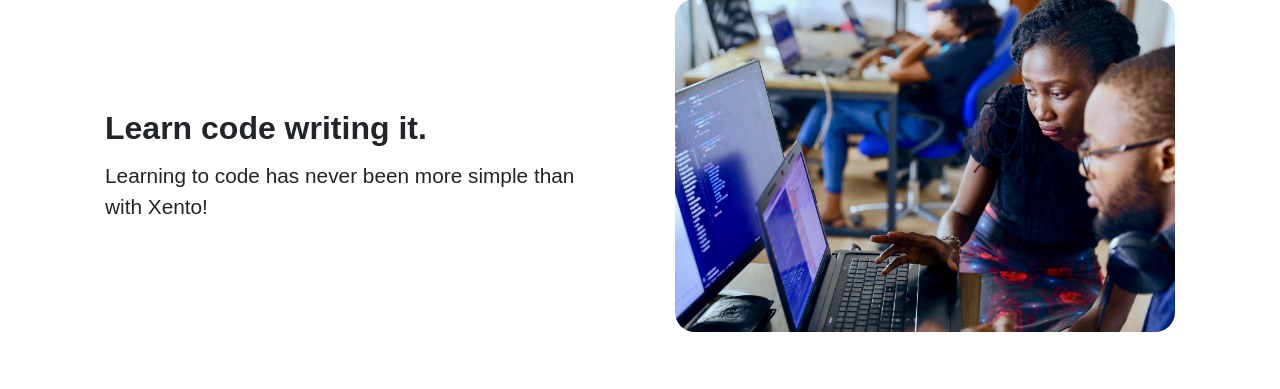
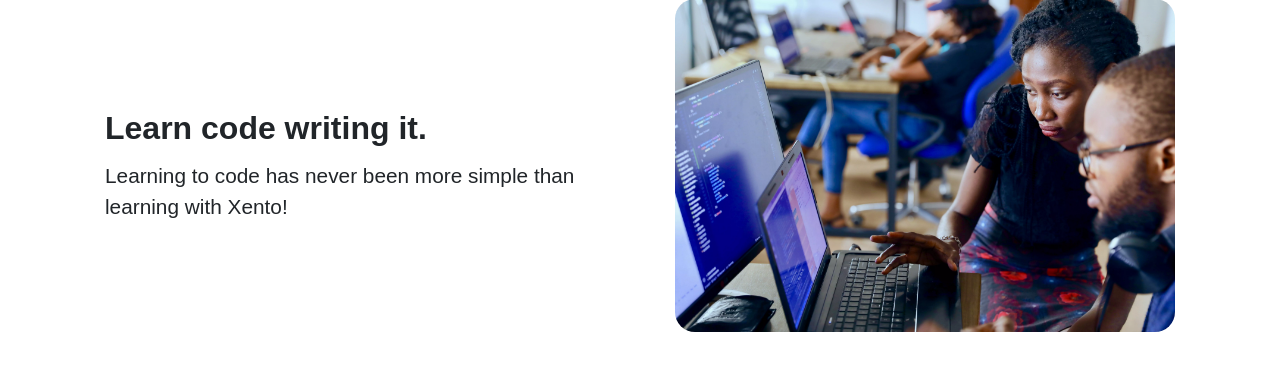
Before and after one commit to xentoproject/beautiful-website-template, a PHP site: page / in a window 1280 px wide. Shown: the part 821-1210 px from the top of the page. Run offline with PHP 8.4, Linux system fonts and the light colour scheme; some web fonts are replaced.

Commit message:
copywrite improvements

```diff
--- a/index.php
+++ b/index.php
@@ -63,7 +63,7 @@
                     <div class="card">
                         <div class="card-body">
                             <h2 class="card-title">Learn code writing it.</h2>
-                            <p class="card-text">Learning to code has never been more simple than with Xento!</p>
+                            <p class="card-text">Learning to code has never been more simple than learning with Xento!</p>
                         </div>
                     </div>
                     <div class="card">
```
